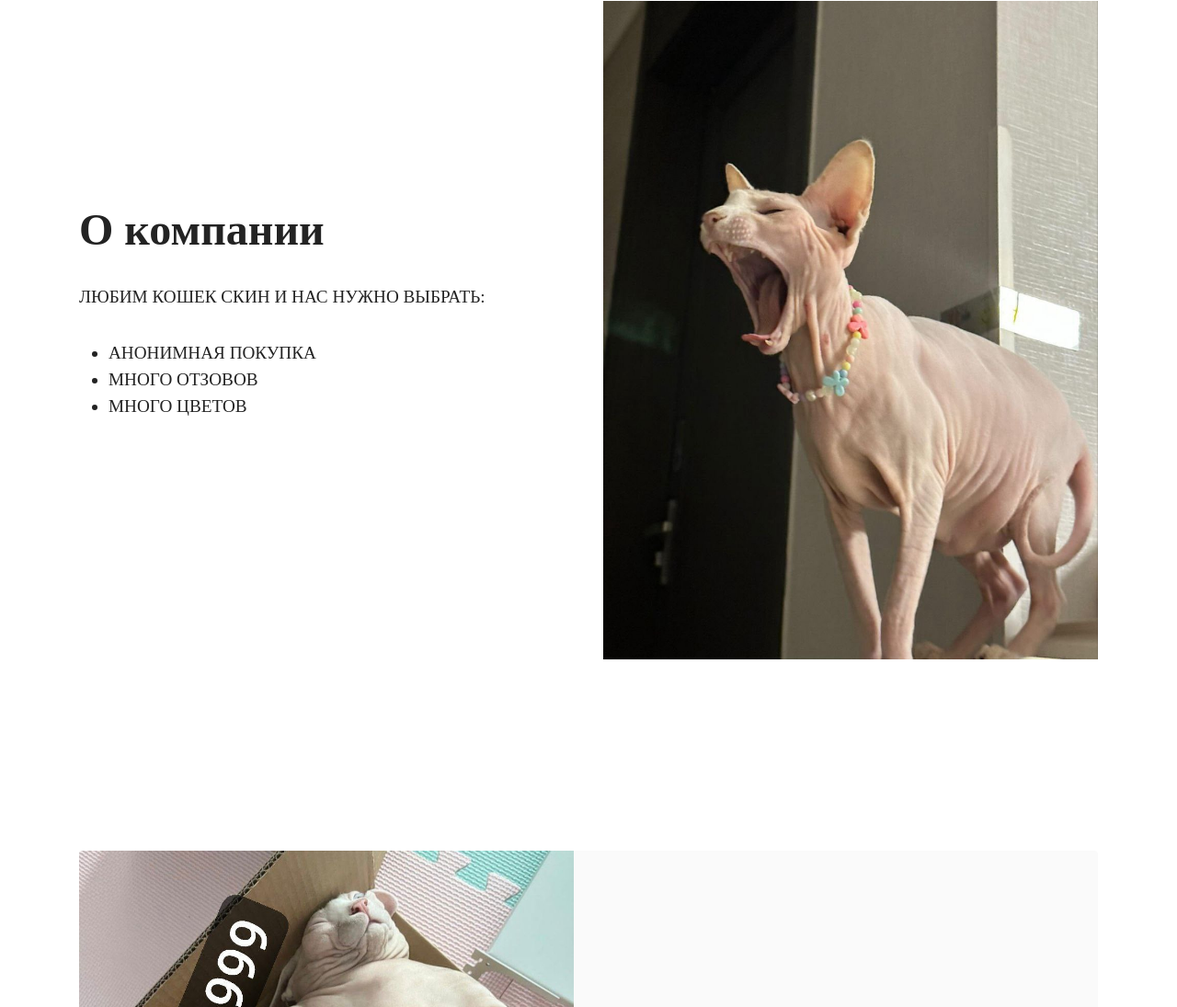
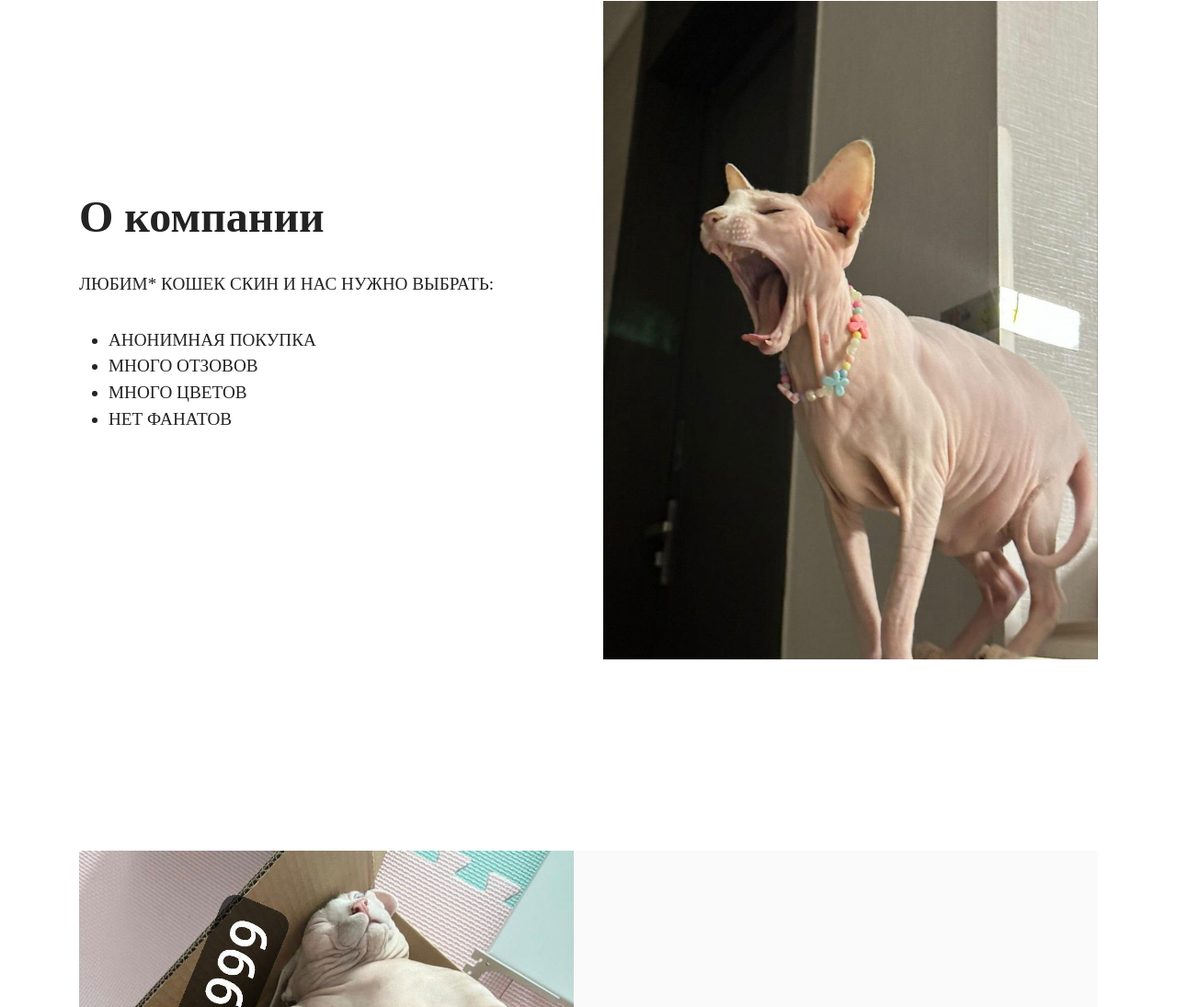
Before and after one commit to VsevolodProject/catskinpodushki, a plain HTML site: page index.html in a window 1280 px wide. Shown: the part 1433-2528 px from the top of the page at 92% size. Drawn offline with Linux system fonts and the light colour scheme; files whose address does not match are found by name; a web font is replaced by a local one.

Commit message:
Update index.html

```diff
--- a/index.html
+++ b/index.html
@@ -43,7 +43,7 @@
             </div>
             <button class="navbar-toggler" type="button" data-toggle="collapse" data-bs-toggle="collapse" data-target="#navbarSupportedContent" data-bs-target="#navbarSupportedContent" aria-controls="navbarNavAltMarkup" aria-expanded="false" aria-label="Toggle navigation">
                 <div class="hamburger">
-                    <span></span>
+                    <span>5</span>
                     <span></span>
                     <span></span>
                     <span></span>
@@ -127,10 +127,10 @@
                     <div class="card-box">
                         <h4 class="card-title mbr-fonts-style mb-4 display-2">
                             <strong>О компании</strong></h4>
-                        <p class="mbr-text mbr-fonts-style mb-4 display-7">ЛЮБИМ КОШЕК СКИН И НАС НУЖНО ВЫБРАТЬ:</p>
+                        <p class="mbr-text mbr-fonts-style mb-4 display-7">ЛЮБИМ* КОШЕК СКИН И НАС НУЖНО ВЫБРАТЬ:</p>
                         <div class="mbr-text mbr-fonts-style counter-container display-7">
                             <ul>
-                                <li>АНОНИМНАЯ ПОКУПКА</li><li>МНОГО ОТЗОВОВ</li><li>МНОГО ЦВЕТОВ</li>
+                                <li>АНОНИМНАЯ ПОКУПКА</li><li>МНОГО ОТЗОВОВ</li><li>МНОГО ЦВЕТОВ</li><li>НЕТ ФАНАТОВ</li>
                             </ul>
                         </div>
                     </div>
```
